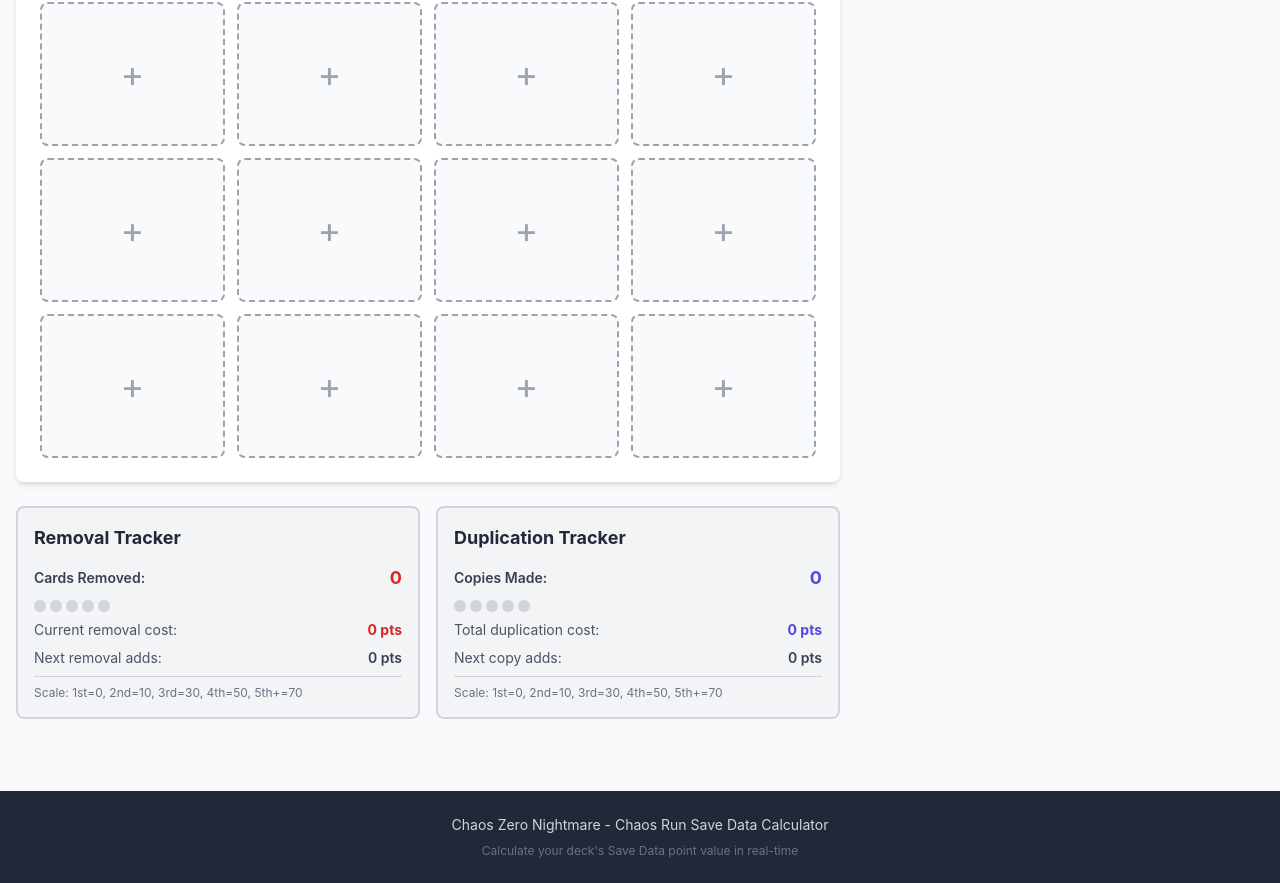
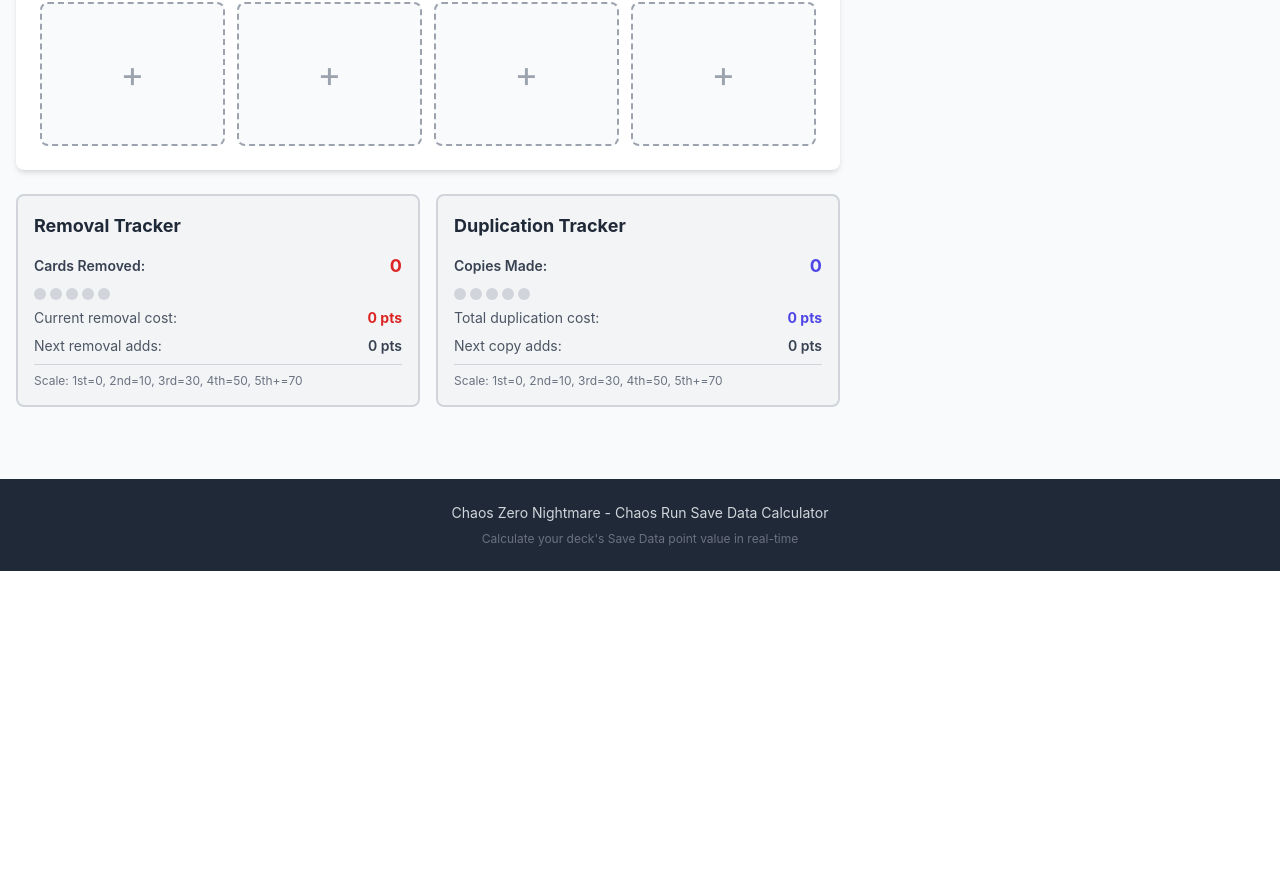
Before and after one commit to Jaxic/CZN-Calc, a React (Vite) app: page / in a window 1280 px wide. Shown: the part 912-1795 px from the top of the page. After the commit the page ends 1483 px from the top, so only its background shows below. Built offline with nearby package versions, Linux system fonts and the light colour scheme.

Commit message:
Reduce initial Additional Cards area to single row
- Start with 4 empty slots (1 row on desktop) when no cards
- Show 2 empty slots when cards are present
- Area expands dynamically as cards are added
- Reduces initial visual clutter

```diff
--- a/src/components/AdditionalCardsSection.jsx
+++ b/src/components/AdditionalCardsSection.jsx
@@ -9,9 +9,9 @@ const AdditionalCardsSection = () => {
   const [selectedCardId, setSelectedCardId] = useState(null);
   const [showTypeSelector, setShowTypeSelector] = useState(false);
 
-  // Calculate number of empty slots to show (always show at least 12 total slots)
-  const minSlots = 12;
-  const emptySlots = Math.max(0, minSlots - additionalCards.length);
+  // Calculate number of empty slots to show (start with 4 slots, expand as needed)
+  // Show 4 slots if empty, otherwise show 2 empty slots for adding more
+  const emptySlots = additionalCards.length === 0 ? 4 : 2;
 
   const handleCardClick = (cardId) => {
     setSelectedCardId(cardId);
```
